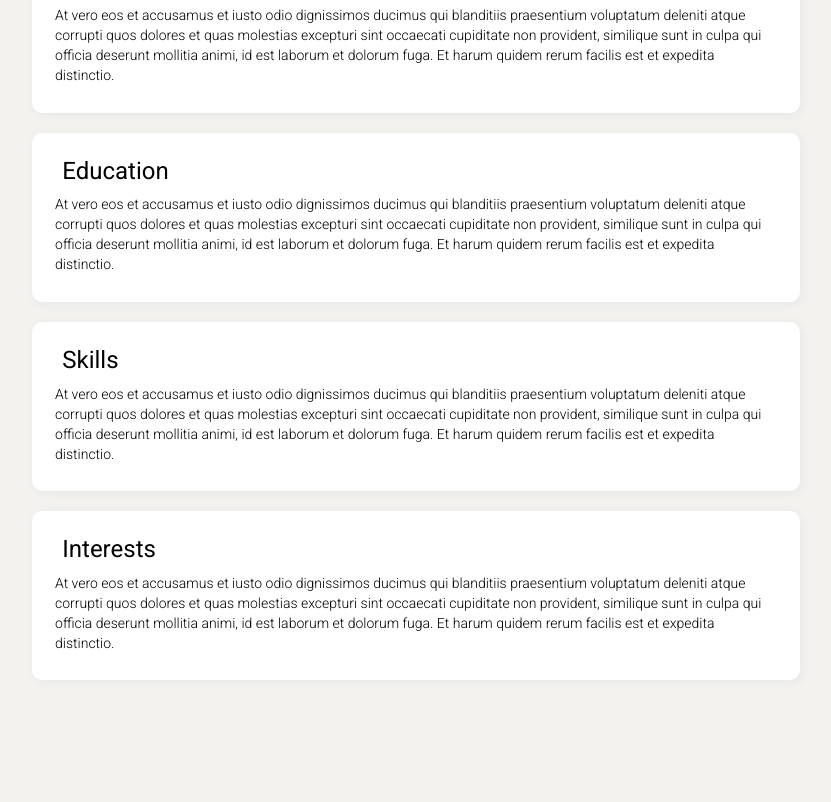
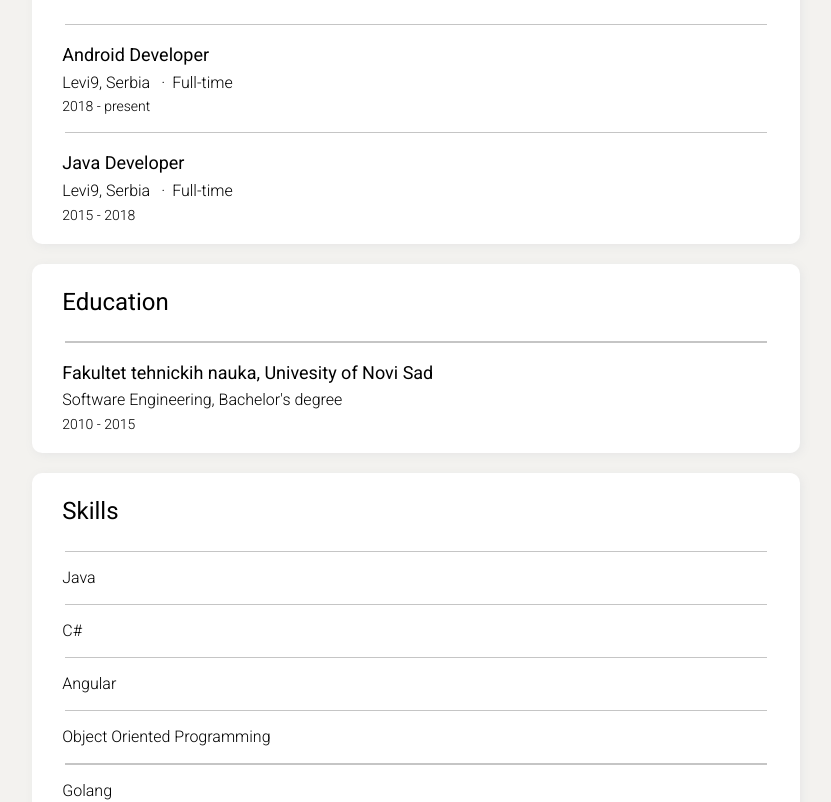
Before and after one commit to XWS-DISLINKT/client-web-app, an Angular app in the folder dislinkt-client/: page /profile/id in a window 1280 px wide. Shown: the part 1203-2005 px from the top of the page, without its empty margins (224-1055 px from the left). Before the commit the page ends 1943 px from the top, so only its background shows below. Built offline with nearby package versions, Linux system fonts and the light colour scheme.

Commit message:
feat(04): add cards for experience, education, skills and interests

```diff
--- a/dislinkt-client/src/app/component/profile/profile.component.css
+++ b/dislinkt-client/src/app/component/profile/profile.component.css
@@ -122,6 +122,7 @@ hr {
     margin-block-start: 16px;
     margin-block-end: 16px;
 
+    height: 0.2px;
 }
 
 @media screen and (max-width: 750px) {
--- a/dislinkt-client/src/app/component/profile/profile.component.html
+++ b/dislinkt-client/src/app/component/profile/profile.component.html
@@ -55,8 +55,8 @@
 
     <br>
     <div class="profiles-container flex-container" style="padding: 2%; padding-inline: 3%;">
-        <h2 style="margin: 1%; font-size: 24px; font-weight: 400;">About</h2>
-        <p style="font-weight: 300;">
+        <h2 style="margin: 1%; margin-inline: 1%; font-size: 24px; font-weight: 400;">About</h2>
+        <p style=" margin: 1%;font-weight: 300;">
             At vero eos et accusamus et iusto odio dignissimos ducimus qui blanditiis praesentium voluptatum deleniti
             atque corrupti quos dolores et quas molestias excepturi sint occaecati cupiditate non provident, similique
             sunt in culpa qui officia deserunt mollitia animi, id est laborum et dolorum fuga. Et harum quidem rerum
@@ -81,8 +81,10 @@
                 </p>
                 <p class="name-surname">John Doe</p>
             </div> <br> <br>
-            <p class="post-text">Lorem ipsum dolor sit amet consectetur adipisicing elit. Eum aspernatur vel est fugiat laboriosam odio voluptatibus iusto maiores tempore, nulla aperiam?
-                Culpa, nam doloribus est ex sint non fugiat labore. Lorem ipsum dolor sit amet consectetur adipisicing elit. </p> <br>
+            <p class="post-text">Lorem ipsum dolor sit amet consectetur adipisicing elit. Eum aspernatur vel est fugiat
+                laboriosam odio voluptatibus iusto maiores tempore, nulla aperiam?
+                Culpa, nam doloribus est ex sint non fugiat labore. Lorem ipsum dolor sit amet consectetur adipisicing
+                elit. </p> <br>
             <p class="post-info likes">13 likes</p>
             <p class="post-info comment">2 comments</p>
         </div>
@@ -90,46 +92,70 @@
 
     <br>
     <div class="profiles-container flex-container" style="padding: 2%; padding-inline: 3%;">
-        <h2 style="margin: 1%; font-size: 24px; font-weight: 400;">Experience</h2>
-        <p style="font-weight: 300;">
-            At vero eos et accusamus et iusto odio dignissimos ducimus qui blanditiis praesentium voluptatum deleniti
-            atque corrupti quos dolores et quas molestias excepturi sint occaecati cupiditate non provident, similique
-            sunt in culpa qui officia deserunt mollitia animi, id est laborum et dolorum fuga. Et harum quidem rerum
-            facilis est et expedita distinctio.
-        </p>
+        <h2 style="margin: 1%;  font-size: 24px; font-weight: 400;">Experience</h2>
+        <div style="width: 100%;">
+
+            <hr color="#c5c5c5" size="1" class="line">
+            <h3 style="margin: 0%; margin-inline: 1%;  font-size: 18px; font-weight: 400;">Android Developer </h3>
+            <p style="font-size:16px ;font-weight: 300; margin-block: 0.5%; margin-inline: 1%;">Levi9, Serbia<span
+                    style="margin-inline: 1%;"> &#183;</span> <span style=" font-weight: 300;">Full-time</span></p>
+            <p style="font-weight: 300; margin-block: 0.5%; margin-inline: 1%;">2018 - present</p>
+
+            <hr color="#c5c5c5" size="1" class="line">
+            <h3 style="margin: 0%; margin-inline: 1%;  font-size: 18px; font-weight: 400;">Java Developer </h3>
+            <p style="font-size:16px ;font-weight: 300; margin-block: 0.5%; margin-inline: 1%;">Levi9, Serbia<span
+                    style="margin-inline: 1%;"> &#183;</span> <span style=" font-weight: 300;">Full-time</span></p>
+            <p style="font-weight: 300; margin-block: 0.5%; margin-inline: 1%;">2015 - 2018</p>
+        </div>
+    </div>
+
+
+    <br>
+    <div class="profiles-container flex-container" style="padding: 2%; padding-inline: 3%;">
+        <h2 style="margin: 1%;  font-size: 24px; font-weight: 400;">Education</h2>
+        <div style="width: 100%;">
+
+            <hr color="#c5c5c5" size="1" class="line">
+            <h3 style="margin: 0%; margin-inline: 1%;  font-size: 18px; font-weight: 400;">Fakultet tehnickih nauka, Univesity of Novi Sad</h3>
+            <p style="font-size:16px ;font-weight: 300; margin-block: 0.5%; margin-inline: 1%;">Software Engineering, Bachelor's degree</p>
+            <p style="font-weight: 300; margin-block: 0.5%; margin-inline: 1%;">2010 - 2015</p>
+        </div>
     </div>
 
     <br>
     <div class="profiles-container flex-container" style="padding: 2%; padding-inline: 3%;">
-        <h2 style="margin: 1%; font-size: 24px; font-weight: 400;">Education</h2>
-        <p style="font-weight: 300;">
-            At vero eos et accusamus et iusto odio dignissimos ducimus qui blanditiis praesentium voluptatum deleniti
-            atque corrupti quos dolores et quas molestias excepturi sint occaecati cupiditate non provident, similique
-            sunt in culpa qui officia deserunt mollitia animi, id est laborum et dolorum fuga. Et harum quidem rerum
-            facilis est et expedita distinctio.
-        </p>
+        <h2 style="margin: 1%;  font-size: 24px; font-weight: 400;">Skills</h2>
+        <div style="width: 100%;">
+
+            <hr color="#c5c5c5" size="1" class="line">
+            <p style="font-size:16px ;font-weight: 300; margin-block: 0.5%; margin-inline: 1%;">Java</p>
+
+            <hr color="#c5c5c5" size="1" class="line">
+            <p style="font-size:16px ;font-weight: 300; margin-block: 0.5%; margin-inline: 1%;">C#</p>
+
+            <hr color="#c5c5c5" size="1" class="line">
+            <p style="font-size:16px ;font-weight: 300; margin-block: 0.5%; margin-inline: 1%;">Angular</p>
+
+            <hr color="#c5c5c5" size="1" class="line">
+            <p style="font-size:16px ;font-weight: 300; margin-block: 0.5%; margin-inline: 1%;">Object Oriented Programming</p>
+
+            <hr color="#c5c5c5" size="1" class="line">
+            <p style="font-size:16px ;font-weight: 300; margin-block: 0.5%; margin-inline: 1%;">Golang</p>
+        </div>
     </div>
 
     <br>
     <div class="profiles-container flex-container" style="padding: 2%; padding-inline: 3%;">
-        <h2 style="margin: 1%; font-size: 24px; font-weight: 400;">Skills</h2>
-        <p style="font-weight: 300;">
-            At vero eos et accusamus et iusto odio dignissimos ducimus qui blanditiis praesentium voluptatum deleniti
-            atque corrupti quos dolores et quas molestias excepturi sint occaecati cupiditate non provident, similique
-            sunt in culpa qui officia deserunt mollitia animi, id est laborum et dolorum fuga. Et harum quidem rerum
-            facilis est et expedita distinctio.
-        </p>
+        <h2 style="margin: 1%;  font-size: 24px; font-weight: 400;">Interests</h2>
+        <div style="width: 100%;">
+
+            <hr color="#c5c5c5" size="1" class="line">
+            <p style="font-size:16px ;font-weight: 300; margin-block: 0.5%; margin-inline: 1%;">Artificial intelligence</p>
+
+            <hr color="#c5c5c5" size="1" class="line">
+            <p style="font-size:16px ;font-weight: 300; margin-block: 0.5%; margin-inline: 1%;">Web Programming</p>
+        </div>
     </div>
 
-    <br>
-    <div class="profiles-container flex-container" style="padding: 2%; padding-inline: 3%;">
-        <h2 style="margin: 1%; font-size: 24px; font-weight: 400;">Interests</h2>
-        <p style="font-weight: 300;">
-            At vero eos et accusamus et iusto odio dignissimos ducimus qui blanditiis praesentium voluptatum deleniti
-            atque corrupti quos dolores et quas molestias excepturi sint occaecati cupiditate non provident, similique
-            sunt in culpa qui officia deserunt mollitia animi, id est laborum et dolorum fuga. Et harum quidem rerum
-            facilis est et expedita distinctio.
-        </p>
-    </div>
     <br><br><br>
 </div>
```
